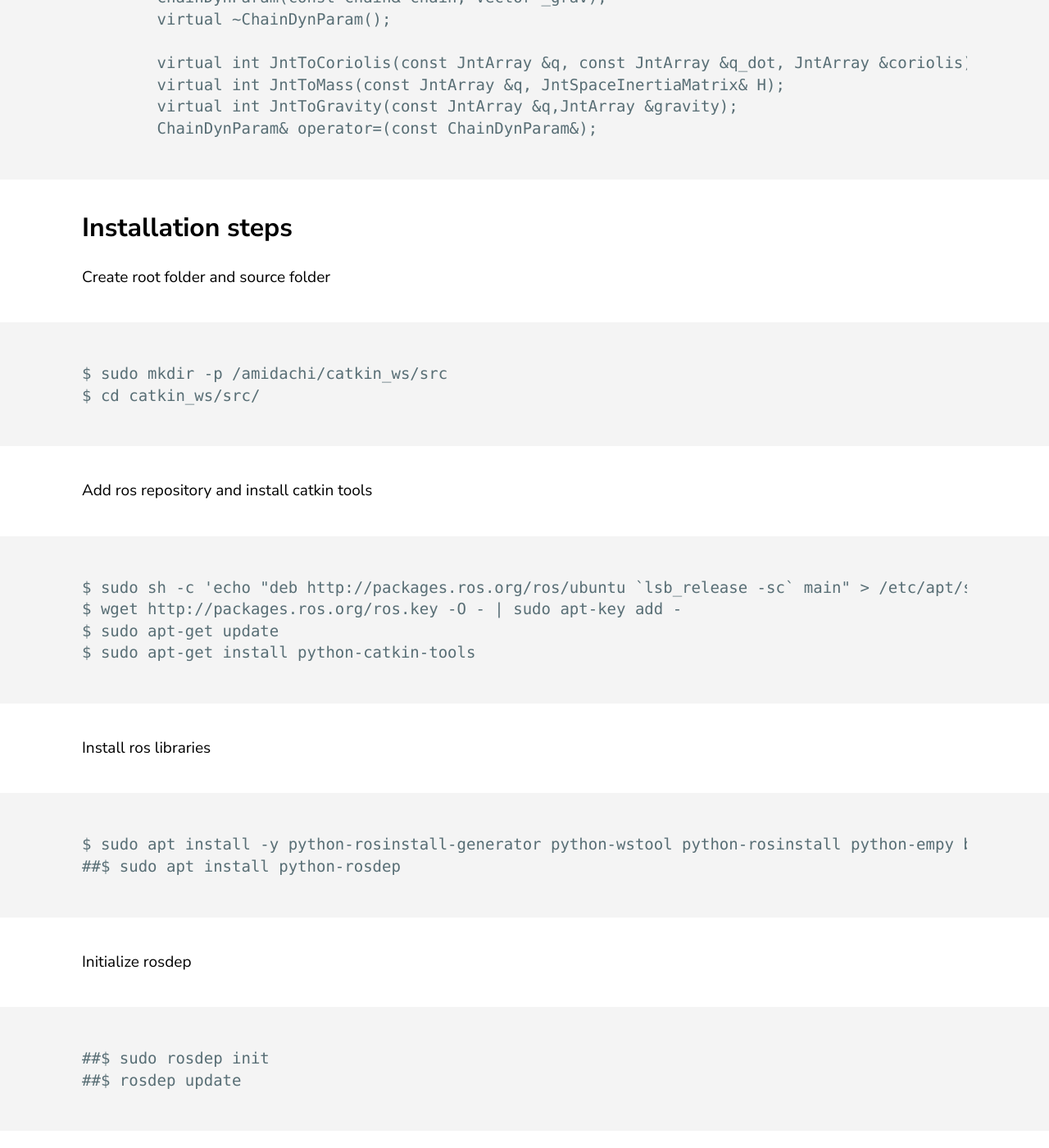
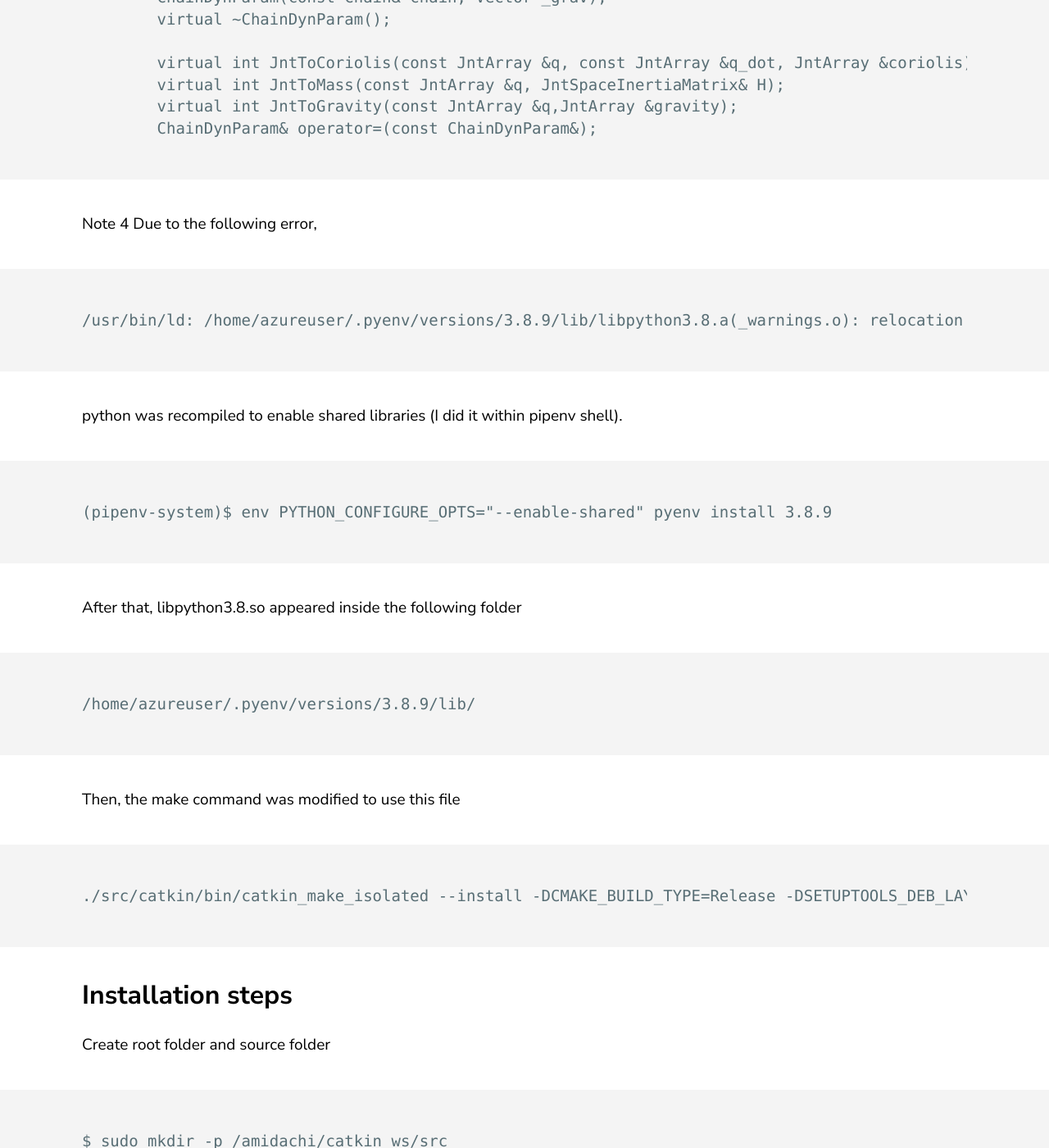
Before and after one commit to jluis9796/jluis9796.github.io, a Jekyll site: the page built from _posts/2020-05-31-manuals.markdown, in a window 1280 px wide and 1400 px high, scrolled down 20296 px. Shown: the whole window at 82% size. Built offline with Jekyll 4.4.1, drawn with Linux system fonts in a browser that asks for light colours.

Commit message:
Update 2020-05-31-manuals.markdown

````diff
--- a/_posts/2020-05-31-manuals.markdown
+++ b/_posts/2020-05-31-manuals.markdown
@@ -447,6 +447,25 @@ For example, for the class ChainDynParam, a constructor operator was added as be
         ChainDynParam& operator=(const ChainDynParam&);
 ```
 
+Note 4
+Due to the following error,
+```
+/usr/bin/ld: /home/azureuser/.pyenv/versions/3.8.9/lib/libpython3.8.a(_warnings.o): relocation R_X86_64_PC32 against symbol `_PyRuntime' can not be used when mmpile with -fPIC
+```
+
+python was recompiled to enable shared libraries (I did it within pipenv shell).
+```
+(pipenv-system)$ env PYTHON_CONFIGURE_OPTS="--enable-shared" pyenv install 3.8.9
+```
+After that, libpython3.8.so appeared inside the following folder
+```
+/home/azureuser/.pyenv/versions/3.8.9/lib/
+```
+Then, the make command was modified to use this file
+```
+./src/catkin/bin/catkin_make_isolated --install -DCMAKE_BUILD_TYPE=Release -DSETUPTOOLS_DEB_LAYOUT=OFF -DPYTHON_EXECUTABLE=/home/azureuser/.local/share/virtualenvs/ros_catkin_ws-3xEZohu2/bin/python -DNOSETESTS=/home/azureuser/.pyenv/shims/nosetests -DPYTHON_INCLUDE_DIR=/home/azureuser/.pyenv/versions/3.8.9/include/python3.8 -DPYTHON_LIBRARY=/home/azureuser/.pyenv/versions/3.8.9/lib/libpython3.8.a -DPYTHON3_PACKAGES_PATH=/home/azureuser/.local/share/virtualenvs/ros_catkin_ws-3xEZohu2/lib/python3.8/site-packages
+```
+
 ## Installation steps
 Create root folder and source folder
 ```
````
